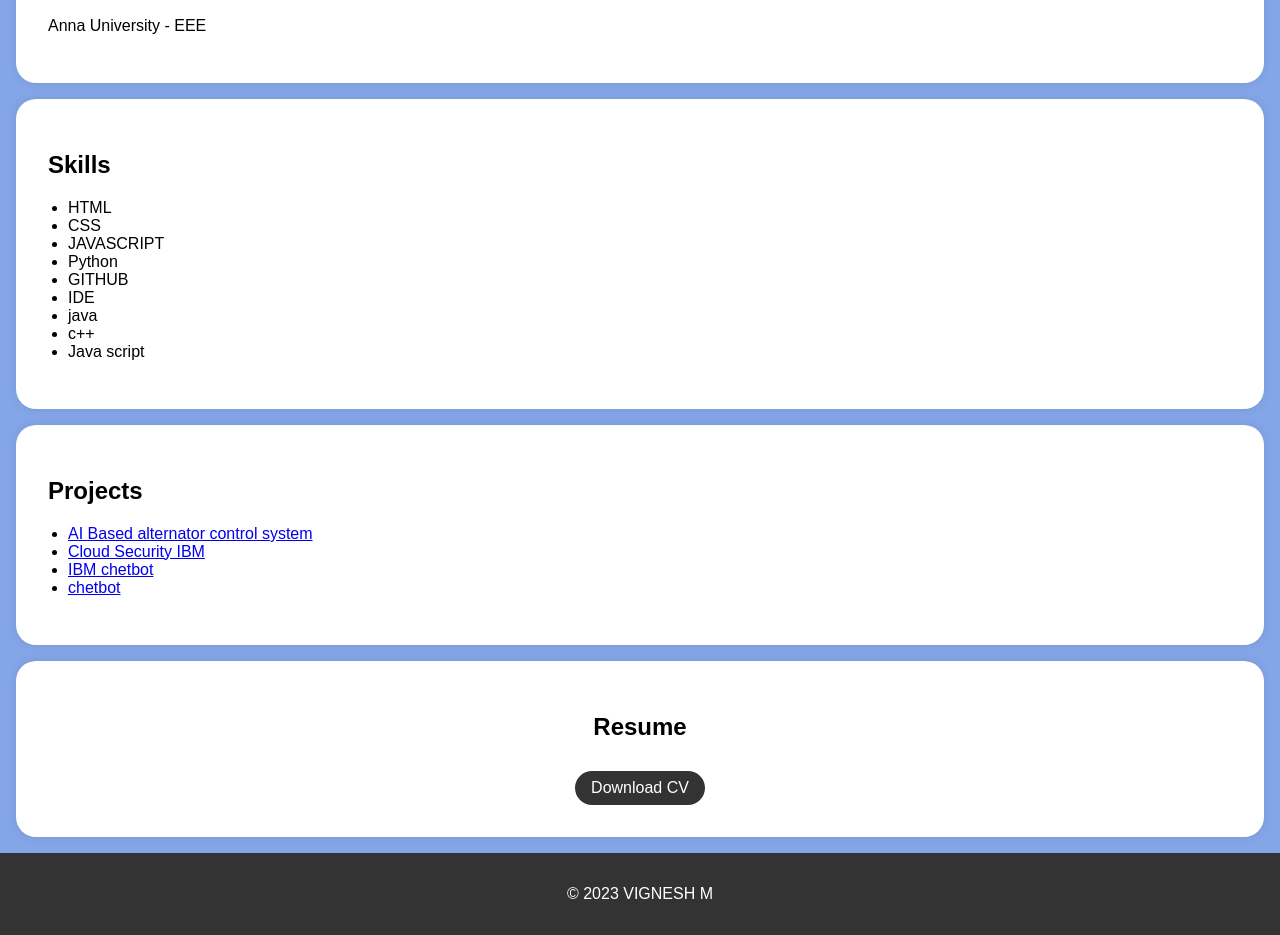
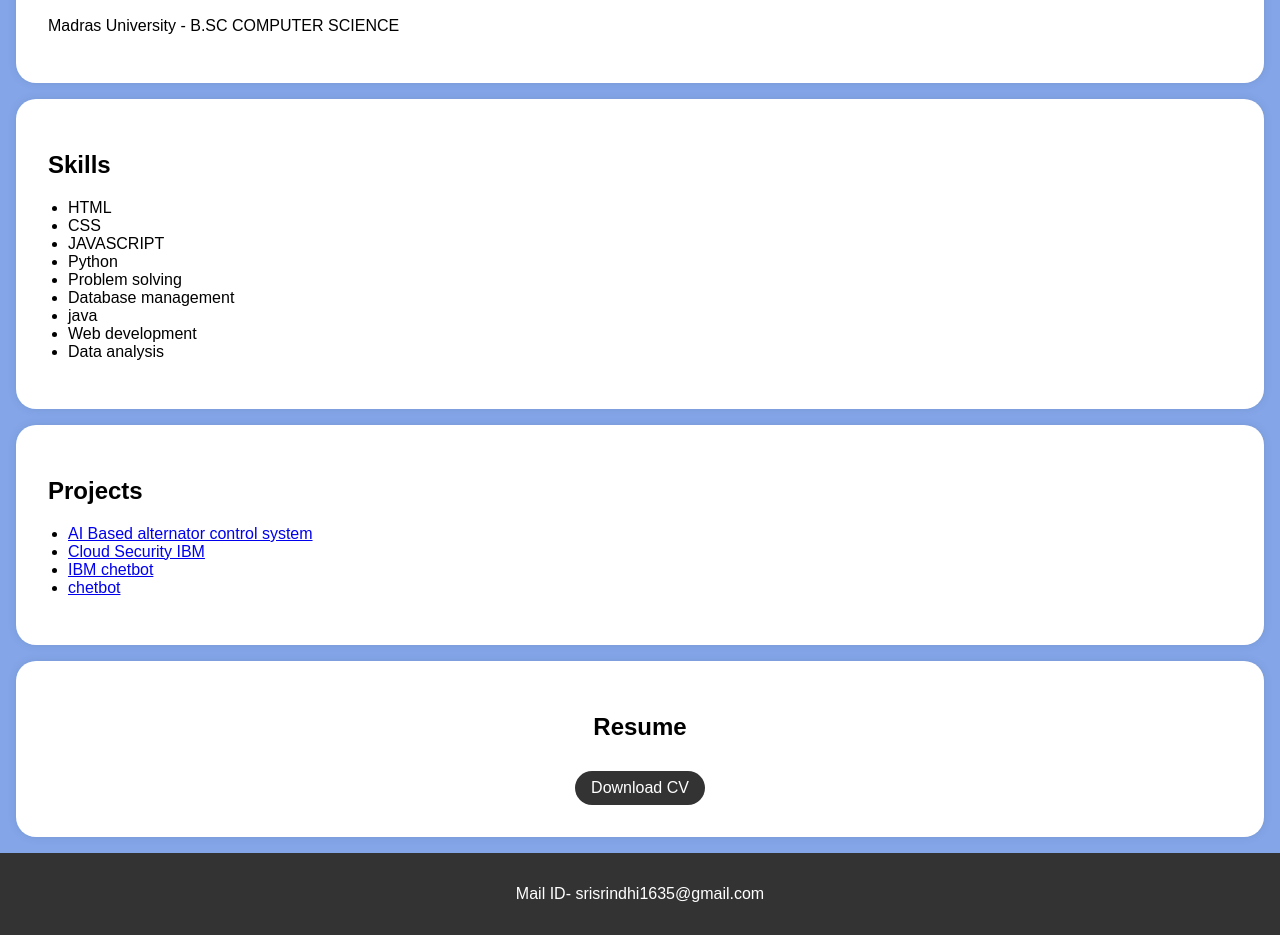
Before and after one commit to Srisrinidhi1635/Repo1, a plain HTML site: page index.html in a window 1280 px wide. Shown: the part 565-1500 px from the top of the page. Drawn offline with Linux system fonts and the light colour scheme.

Commit message:
Update index.html

```diff
--- a/index.html
+++ b/index.html
@@ -96,7 +96,7 @@
         <div class="header-content">
             <!-- Add your profile picture here -->
             <img src="./pic.jpg" alt="Your Profile Picture" class="profile-picture">
-            <h1>SHYAMALA S</h1>
+            <h1>SRINIDHI.V</h1>
             <p>DEPARTMENT OF COMPUTER SCIENCE </p>
         </div>
     </header>
@@ -122,7 +122,7 @@
     <section id="education">
         <div class="section-content">
             <h2>Education</h2>
-            <p>Anna University  - EEE</p>
+            <p>Madras University - B.SC COMPUTER SCIENCE</p>
 
 
         </div>
@@ -136,11 +136,11 @@
                 <li>CSS</li>
                 <li>JAVASCRIPT </li>
                 <li>Python</li>
-                <li>GITHUB</li>
-                <li>IDE</li>
+                <li>Problem solving</li>
+                <li>Database management </li>
                 <li>java</li>
-                <li>c++</li>
-                <li>Java script</li>
+                <li>Web development </li>
+                <li>Data analysis </li>
             </ul>
         </div>
     </section>
@@ -170,7 +170,7 @@
     </section>
 
     <footer>
-        <p>&copy; 2023 VIGNESH M</p>
+        <p>Mail ID- srisrindhi1635@gmail.com</p>
     </footer>
 
     <script>
```
